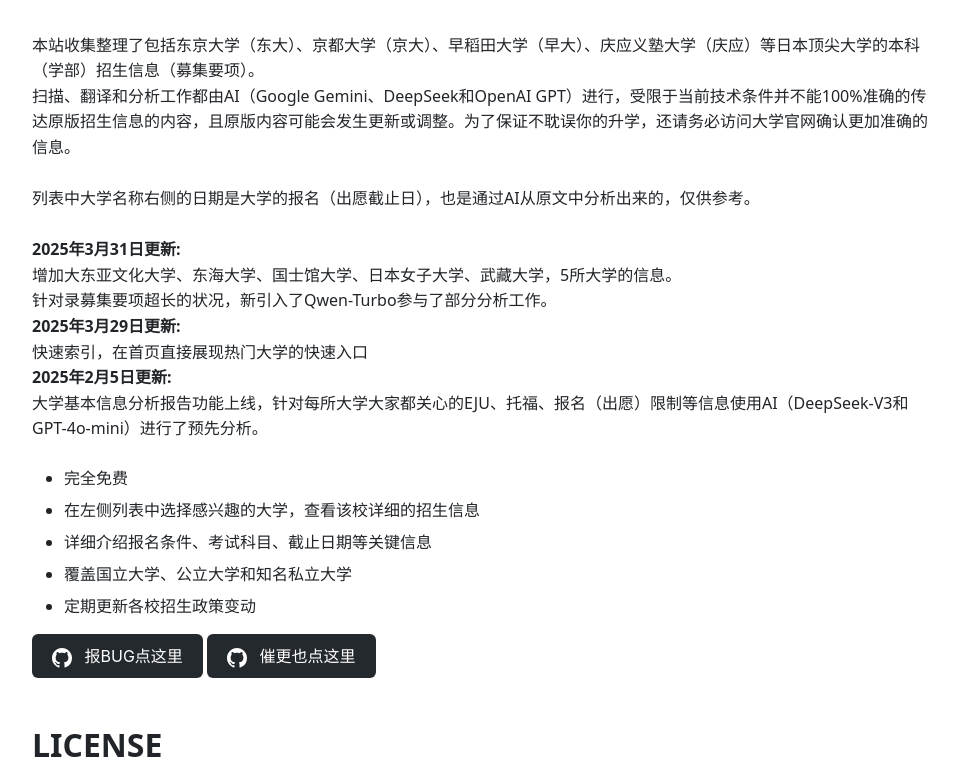
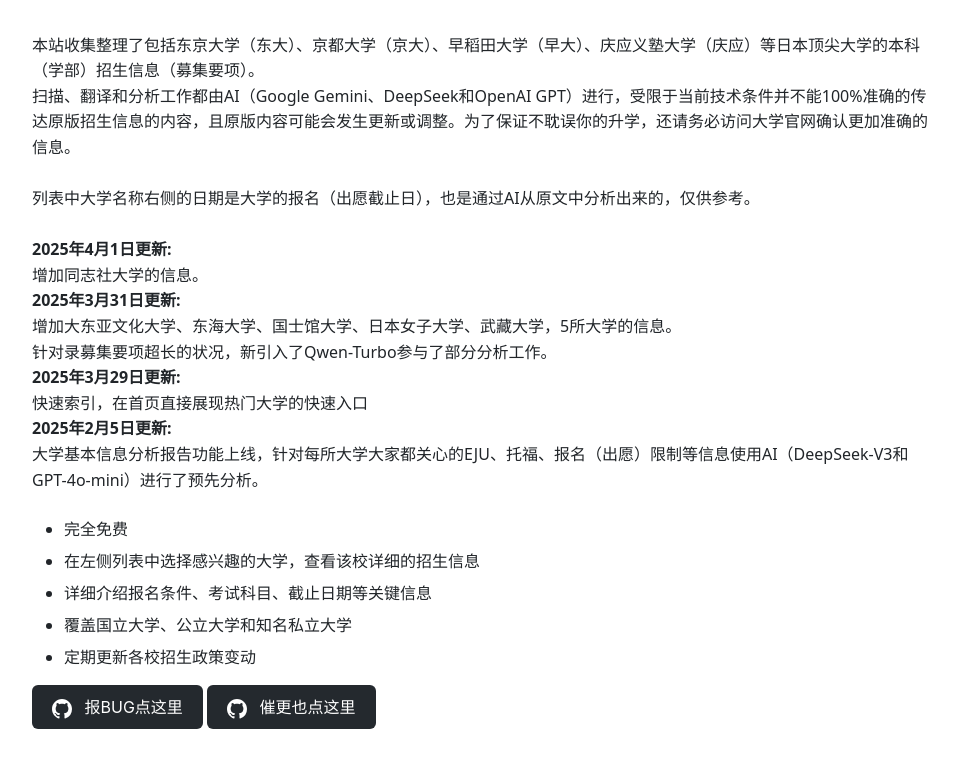
Before and after one commit to wengzhiwen/RunJPLib, a Flask app: page / in a window 1280 px wide. Shown: the part 5152-5917 px from the top of the page, without its empty margins (308-1266 px from the left). Run offline with Flask 2, Linux system fonts and the light colour scheme.

Commit message:
更新首页内容，增加同志社大学的信息，并添加2025年4月1日的更新说明，提升用户对大学信息的获取体验。

```diff
--- a/templates/index.html
+++ b/templates/index.html
@@ -434,6 +434,10 @@
                         <br />
                         列表中大学名称右侧的日期是大学的报名（出愿截止日），也是通过AI从原文中分析出来的，仅供参考。
                         <br /><br />
+                        <b>2025年4月1日更新:</b>
+                        <br />
+                        增加同志社大学的信息。
+                        <br />
                         <b>2025年3月31日更新:</b>
                         <br />
                         增加大东亚文化大学、东海大学、国士馆大学、日本女子大学、武藏大学，5所大学的信息。
```
